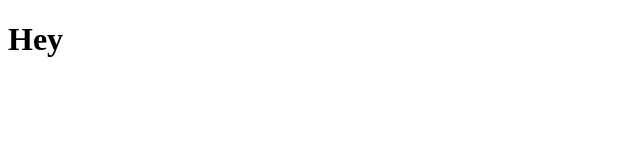
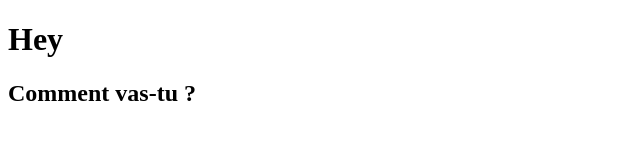
Before and after one commit to FireTryx/website-test, a plain HTML site: page index.html in a window 1280 px wide. Shown: the whole page, without its empty margins (0-640 px from the left). Drawn offline with Linux system fonts and the light colour scheme.

Commit message:
Ajout du h2 dans le fichier index.html

```diff
--- a/index.html
+++ b/index.html
@@ -7,5 +7,6 @@
 </head>
 <body>
     <h1>Hey</h1>
+    <h2>Comment vas-tu ?</h2>
 </body>
 </html>
```
